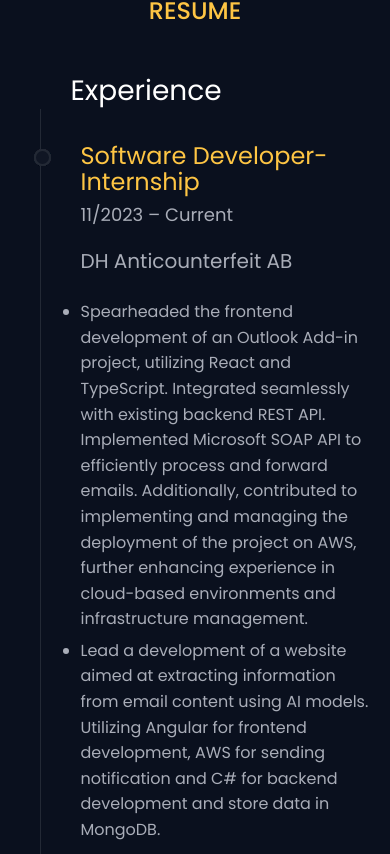
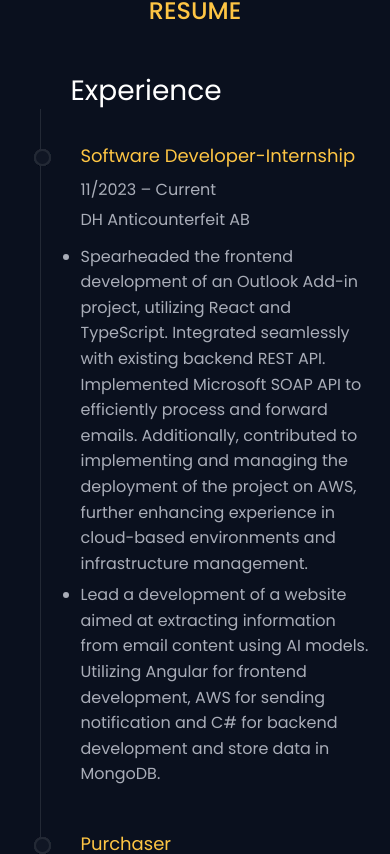
Before and after one commit to MiaChensSV/Portfolio-Mia, a React (Create React App) app: page / in a window 390 px wide. Shown: the part 1590-2444 px from the top of the page. Built offline with nearby package versions, Linux system fonts and the light colour scheme.

Commit message:
change font-size

```diff
--- a/src/components/Resume/Resume.css
+++ b/src/components/Resume/Resume.css
@@ -54,18 +54,18 @@
           }
           .resume-subTitle {
             font-size: 18px;
-            margin-bottom: 21px;
+            margin-bottom: 10px;
           }
           .resume-place {
             font-size: 20px;
             font-weight: 400;
-            margin-bottom: 19px;
+            margin-bottom: 10px;
           }
           .resume-description {
-            ul{
-                li{
-                    padding-top: 2%;
-                }
+            ul {
+              li {
+                padding-top: 2%;
+              }
             }
           }
         }
@@ -99,6 +99,27 @@
       gap: 0;
       .resume-column {
         width: 100%;
+        .resume-timeline-wrap {
+          .resume-timeline{
+            .resume-title {
+              font-size: 18px;
+              font-weight: 400;
+              color: #fec544;
+              margin-top: -7px;
+              margin-bottom: 8px;
+            }
+            .resume-subTitle {
+              font-size: 16px;
+              margin-bottom: 5px;
+            }
+            .resume-place {
+              font-size: 16px;
+              font-weight: 400;
+              margin-bottom: 5px;
+            }
+          }
+
+        }
       }
     }
   }
```
